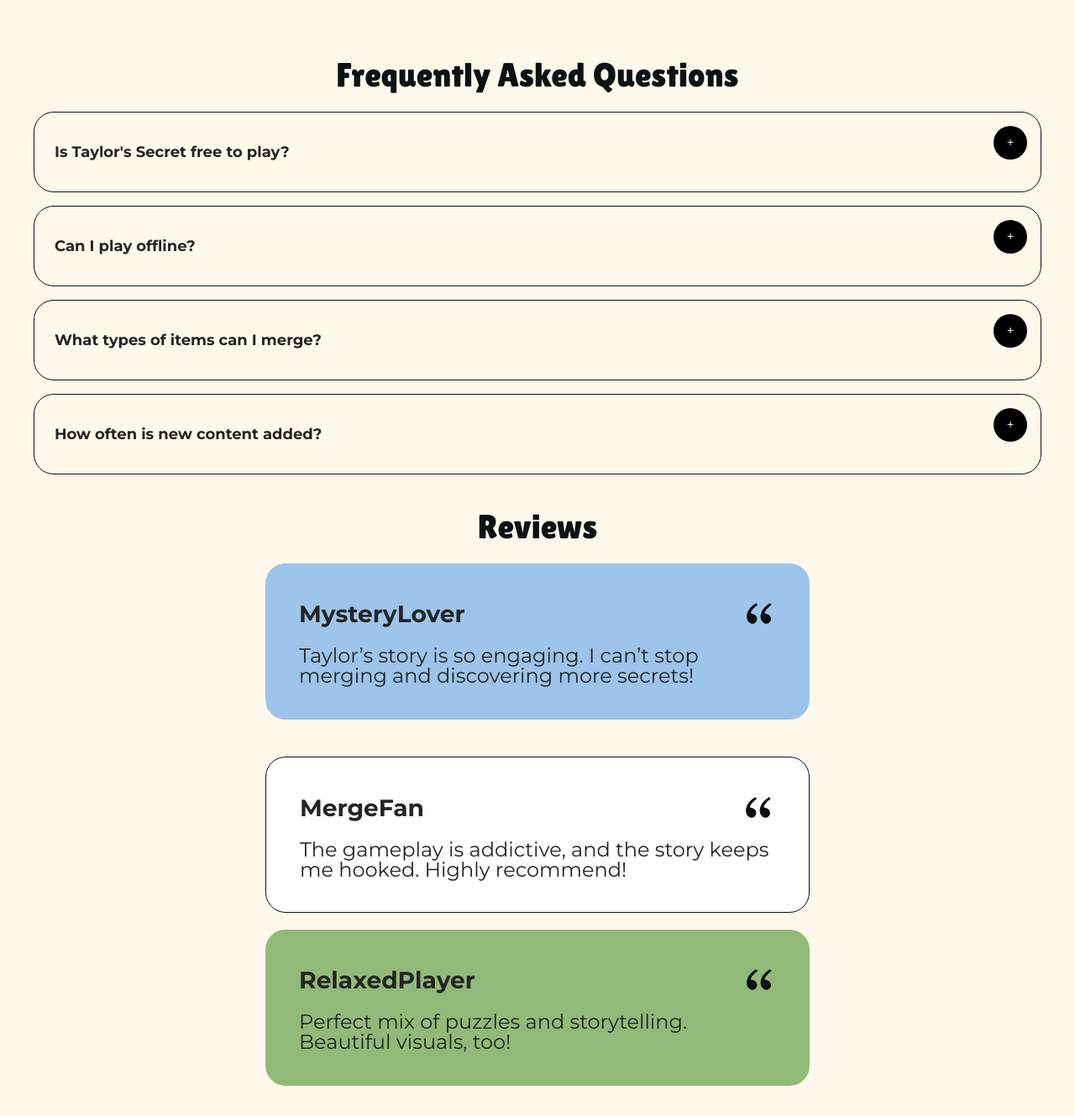
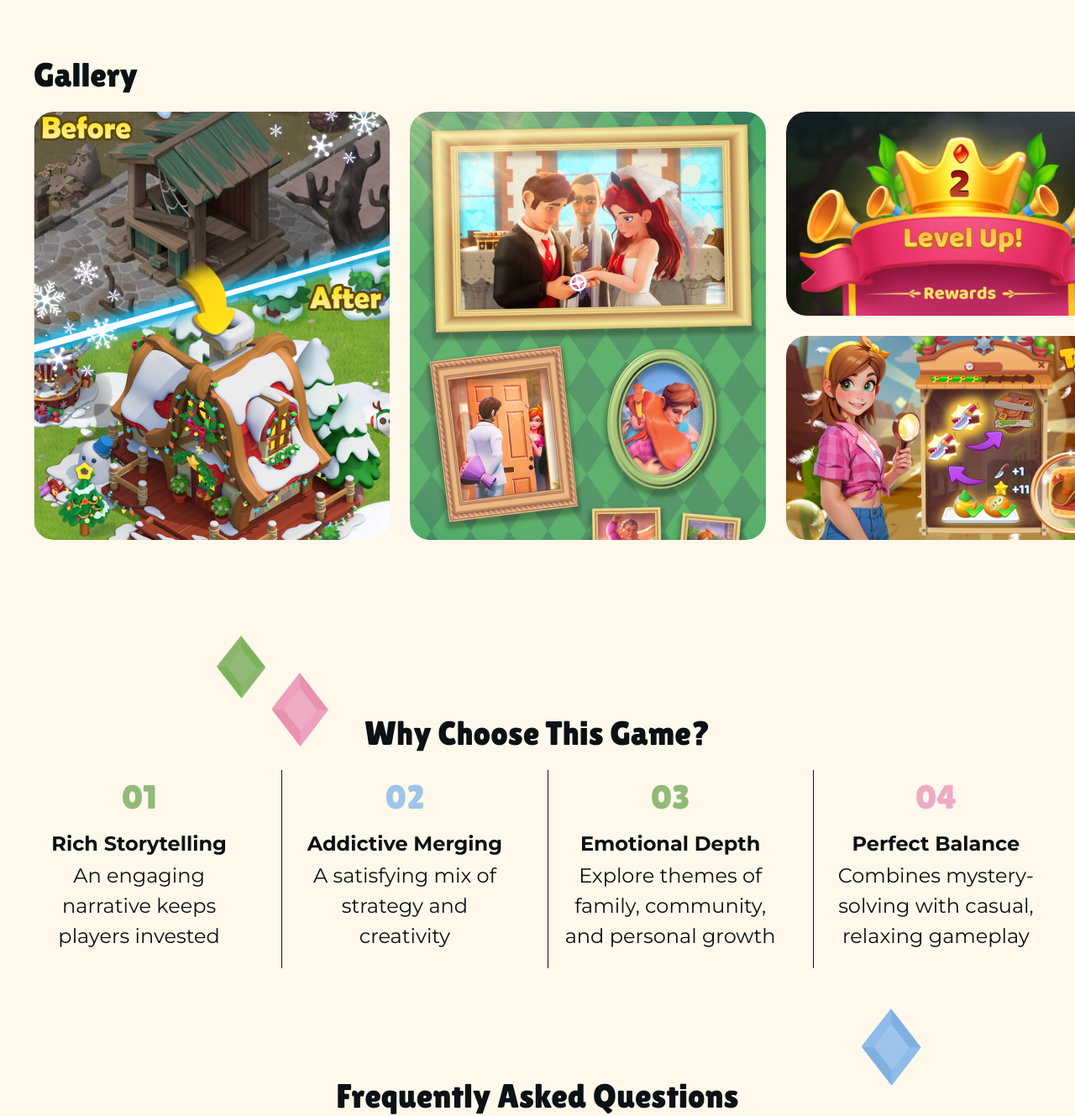
Before and after one commit to maksym-senko/taylor-s-secret, a website built with Vite: page src/index.html in a window 1280 px wide. Shown: the part 2960-4289 px from the top of the page at 84% size. Built offline with nearby package versions, Linux system fonts and the light colour scheme; files whose address does not match are found by name.

Commit message:
ibsdkvnscm

```diff
--- a/src/partials/gallery.html
+++ b/src/partials/gallery.html
@@ -1 +1,22 @@
-<section id="gallery"></section>
+<section id="gallery" class="container">
+  <h2 class="gallery-title">Gallery</h2>
+  <div class="gallery">
+    <!-- Перше велике фото -->
+    <div class="large-photo photo-1">
+      <img src="./image/gallery-1.png" alt="photo-1" />
+    </div>
+    <!-- Друге велике фото -->
+    <div class="large-photo photo-2">
+      <img src="./image/gallery-2.png" alt="photo-2" />
+    </div>
+    <!-- Маленькі фото -->
+    <div class="small-photos">
+      <div class="small-photo photo-3">
+        <img src="./image/gallery-3.png" alt="photo-3" />
+      </div>
+      <div class="small-photo photo-4">
+        <img src="./image/gallery-4.png" alt="photo-4" />
+      </div>
+    </div>
+  </div>
+</section>
--- a/src/partials/why-choose-this-game.html
+++ b/src/partials/why-choose-this-game.html
@@ -1 +1,47 @@
-<section id="why-choose-this-game"></section>
+<section id="why-choose-this-game" class="container">
+  <div class="icony">
+    <img
+      src="./image/crystal-green.png"
+      alt="decoration-icon-green"
+      class="green"
+    />
+    <img
+      src="./image/crystal-blue.png"
+      alt="decoration-icon-blue"
+      class="blue"
+    />
+    <img
+      src="./image/crystal-pink.png"
+      alt="decoration-icon-pink"
+      class="pink"
+    />
+  </div>
+  <h2 class="choose-title">Why Choose This Game?</h2>
+
+  <div class="columns-container">
+    <div class="column column-1">
+      <h3 class="feature-number">01</h3>
+      <p class="feature-title">Rich Storytelling</p>
+      <p class="feature-text">An engaging narrative keeps players invested</p>
+    </div>
+    <div class="column column-2">
+      <h3 class="feature-number">02</h3>
+      <p class="feature-title">Addictive Merging</p>
+      <p class="feature-text">A satisfying mix of strategy and creativity</p>
+    </div>
+    <div class="column column-3">
+      <h3 class="feature-number">03</h3>
+      <p class="feature-title">Emotional Depth</p>
+      <p class="feature-text">
+        Explore themes of family, community, and personal growth
+      </p>
+    </div>
+    <div class="column column-4">
+      <h3 class="feature-number">04</h3>
+      <p class="feature-title">Perfect Balance</p>
+      <p class="feature-text">
+        Combines mystery-solving with casual, relaxing gameplay
+      </p>
+    </div>
+  </div>
+</section>
--- a/src/scss/gallery.scss
+++ b/src/scss/gallery.scss
@@ -0,0 +1,101 @@
+/* Загальний стиль для галереї */
+#gallery {
+  margin-top: 120px;
+  margin-bottom: 120px;
+}
+
+.gallery-title {
+  font-family: 'Lilita One', sans-serif;
+  font-weight: 400;
+  font-size: 40px;
+  text-align: left;
+  color: #0b1215;
+  margin-bottom: 32px;
+}
+
+.gallery {
+  display: grid;
+  grid-template-columns: 1fr 1fr 1fr; /* Два великі фото + одна колонка для малих */
+  width: 1320px;
+  height: 588px;
+  margin: 0 auto;
+  align-items: stretch;
+  gap: 24px;
+}
+
+/* Великі фото */
+.large-photo {
+  background-color: #f0f0f0;
+  overflow: hidden;
+  border-radius: 24px;
+  width: 424px;
+  height: 510px;
+  display: flex;
+  justify-content: center;
+  align-items: center;
+}
+
+/* Маленькі фото */
+.small-photos {
+  display: grid;
+  grid-template-rows: 1fr 1fr; /* Вертикальне розташування двох фото */
+  gap: 24px;
+  width: 424px;
+  height: 510px;
+}
+
+.small-photo {
+  background-color: #f0f0f0;
+  overflow: hidden;
+  display: flex;
+  justify-content: center;
+  align-items: center;
+
+  border-radius: 24px;
+  width: 424px;
+  height: 243px;
+}
+
+/* Стиль для зображень */
+.large-photo img,
+.small-photo img {
+  width: 100%;
+  height: 100%;
+  object-fit: cover;
+  display: block;
+}
+
+/* Адаптивність */
+@media (max-width: 320px) {
+  .gallery {
+    grid-template-columns: 1fr;
+    grid-template-rows: auto auto auto; /* Одноколонковий макет для мобільних */
+    width: 288px;
+    height: 1070px;
+    gap: 16px;
+    margin-bottom: 80px;
+  }
+  .gallery-title {
+    font-weight: 400;
+    font-size: 24px;
+    text-align: center;
+    margin-bottom: 20px;
+  }
+
+  .small-photos {
+    grid-template-rows: auto auto;
+    height: auto;
+    gap: 16px;
+  }
+
+  .small-photo {
+    width: 288px;
+    height: 165px;
+  }
+  .large-photo {
+    border-radius: 16px;
+    width: 288px;
+    height: 346px;
+    gap: 0;
+  }
+}
--- a/src/scss/reviews.scss
+++ b/src/scss/reviews.scss
@@ -1,6 +1,7 @@
 #reviews {
-  margin-top: 50px;
+  margin-top: 120px;
   text-align: center; /* Center title */
+  margin-bottom: 120px;
 }
 
 .review-title {
--- a/src/scss/why-choose-this-game.scss
+++ b/src/scss/why-choose-this-game.scss
@@ -0,0 +1,154 @@
+/* Загальний стиль секції */
+#why-choose-this-game {
+  margin-top: 120px;
+  padding: 20px;
+  text-align: center;
+  position: relative; /* Для позиціонування іконок */
+}
+
+.choose-title {
+  font-family: 'Lilita One', sans-serif;
+  font-weight: 400;
+  font-size: 40px;
+  text-align: center;
+  color: #0b1215;
+  margin-bottom: 32px;
+}
+
+.columns-container {
+  display: flex;
+  justify-content: space-between;
+  gap: 24px;
+}
+
+.column {
+  flex: 1;
+  padding: 20px;
+  text-align: center;
+  border-left: 1px solid #0b1215;
+}
+
+.column:first-child {
+  border-left: none;
+}
+
+.feature-number {
+  font-family: 'Lilita One', sans-serif;
+  font-weight: 400;
+  font-size: 40px;
+  text-align: center;
+  margin-bottom: 32px;
+}
+
+.column-1 .feature-number {
+  color: #91ba78;
+}
+
+.column-2 .feature-number {
+  color: #9dc4ea;
+}
+
+.column-3 .feature-number {
+  color: #91ba78;
+}
+
+.column-4 .feature-number {
+  color: #eeabc4;
+}
+
+.feature-title {
+  font-weight: 700;
+  font-size: 24px;
+  text-align: center;
+  color: #0b1215;
+  margin-bottom: 8px;
+}
+
+.feature-text {
+  font-weight: 400;
+  font-size: 24px;
+  text-align: center;
+  color: #0b1215;
+  line-height: 1.5;
+}
+
+/* Стилі іконок */
+.icony img {
+  position: absolute; /* Абсолютне позиціонування */
+}
+
+/* Зелена іконка (угорі ліворуч) */
+.green {
+  top: -84px; /* Відступ зверху від секції */
+  left: 250px; /* Відступ зліва від ширини секції */
+  width: 75px;
+  height: 75px;
+}
+
+/* Синя іконка (внизу праворуч) */
+.blue {
+  bottom: -120px; /* Відступ знизу від секції */
+  right: 172px; /* Відступ справа від ширини секції */
+  width: 92px;
+  height: 92px;
+}
+
+/* Рожева іконка (по центру праворуч) */
+.pink {
+  top: -40px; /* Вирівнювання по центру секції */
+  left: 314px; /* Відступ справа від ширини секції */
+
+  width: 87px;
+  height: 88px;
+}
+
+/* Адаптація для мобільних пристроїв */
+@media (max-width: 320px) {
+  .columns-container {
+    flex-direction: column;
+    gap: 16px;
+  }
+
+  .column {
+    border-left: none;
+    border-top: 1px solid #ccc;
+  }
+
+  .column:first-child {
+    border-top: none;
+  }
+
+  .icony img {
+    position: absolute;
+  }
+
+  /* Зелену іконку центруємо над заголовком */
+  .green {
+    top: -69px;
+    left: 223px;
+    width: 39px;
+    height: 40px;
+  }
+
+  /* Синю іконку переміщуємо донизу */
+  .blue {
+    bottom: -17px;
+    right: 137px;
+    width: 46px;
+    height: 46px;
+  }
+
+  /* Рожеву іконку розташовуємо по центру */
+  .pink {
+    top: -56px;
+    left: 262px;
+    width: 40px;
+    height: 40px;
+  }
+  .choose-title {
+    font-weight: 400;
+    font-size: 24px;
+    text-align: center;
+    margin-bottom: 20px;
+  }
+}
```
Also changed, not shown: src/image/gallery-1.png (added), src/image/gallery-2.png (added), src/image/gallery-3.png (added), src/image/gallery-4.png (added), src/image/icon.png (added).
